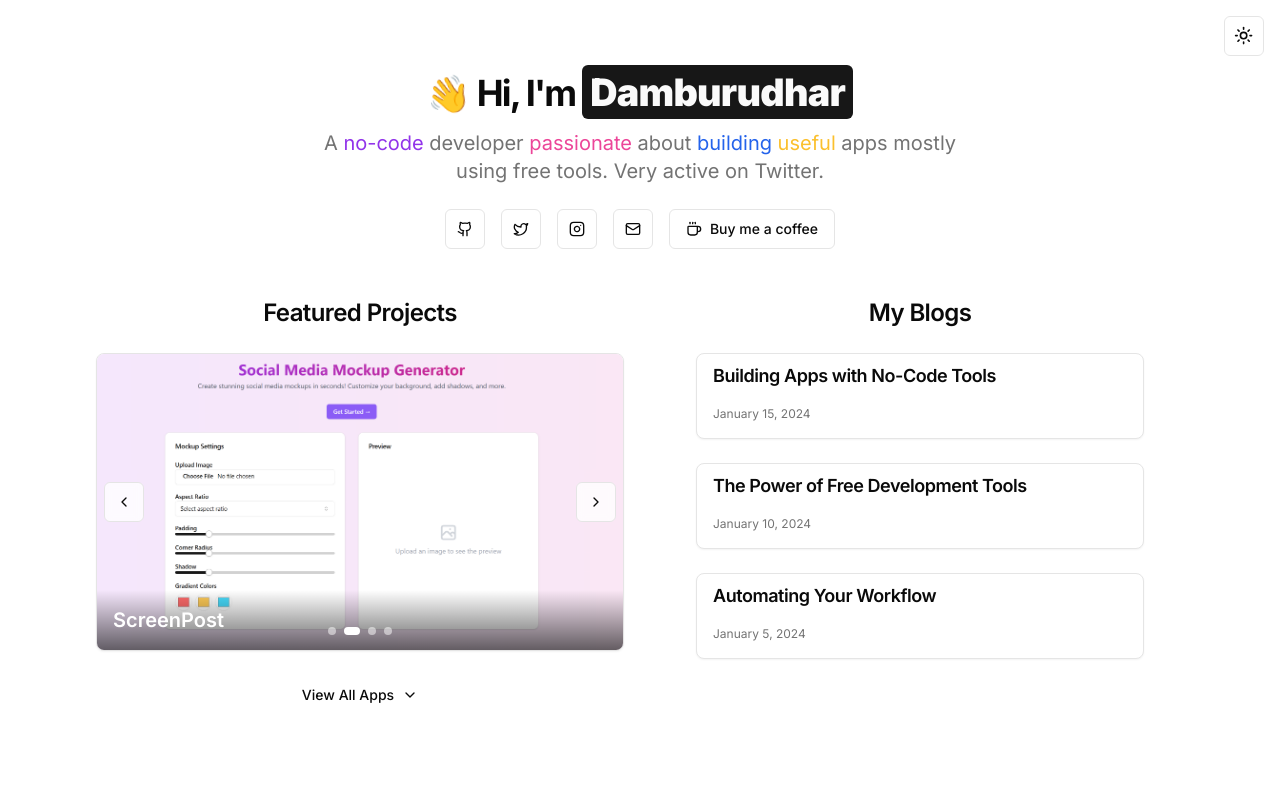
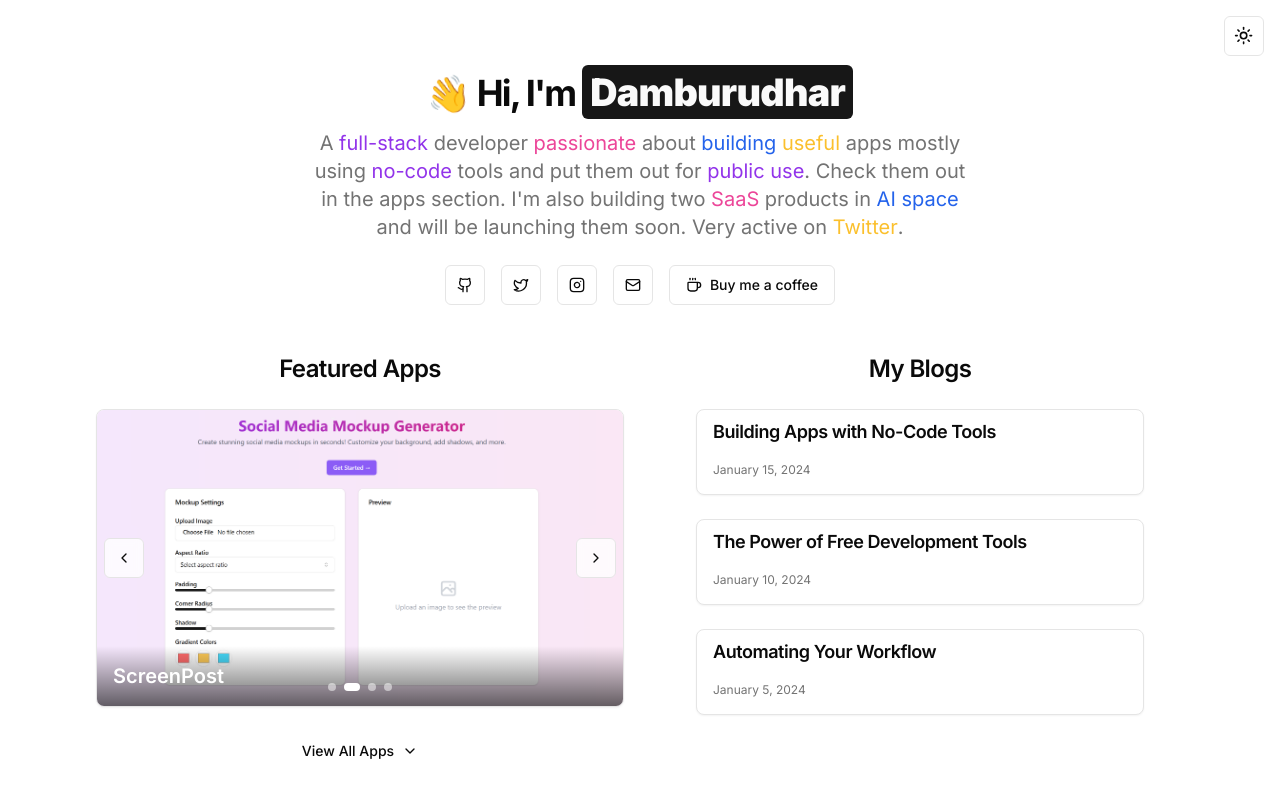
Before and after one commit to dambrubaba/text-portfolio, a Next.js app: page / in a window 1280 px wide. Shown: the top 796 px of the page. Built offline with nearby package versions, Linux system fonts and the light colour scheme.

Commit message:
fixed the hero section

```diff
--- a/app/page.tsx
+++ b/app/page.tsx
@@ -73,10 +73,11 @@ export default function Home() {
               <span className="wave">👋</span> Hi, I&apos;m <span className={`name-highlight ${interBlack.className}`}>Damburudhar</span>
             </h1>
             <p className="text-xl text-muted-foreground">
-              A <span className="highlight-1">no-code</span> developer
+              A <span className="highlight-1">full-stack</span> developer
               <span className="highlight-2"> passionate</span> about
               <span className="highlight-3"> building</span>
-              <span className="highlight-4"> useful</span> apps mostly using free tools. Very active on Twitter.
+              <span className="highlight-4"> useful</span> apps mostly using
+              <span className="highlight-1"> no-code</span> tools and put them out for <span className="highlight-1">public use</span>. Check them out in the apps section. I&apos;m also building two <span className="highlight-2">SaaS</span> products in <span className="highlight-3">AI space</span> and will be launching them soon. Very active on <span className="highlight-4">Twitter</span>.
             </p>
           </div>
 
@@ -116,7 +117,7 @@ export default function Home() {
 
         <div className="grid grid-cols-1 lg:grid-cols-2 gap-8">
           <section className="space-y-6">
-            <h2 className="text-2xl font-semibold tracking-tight text-foreground text-center">Featured Projects</h2>
+            <h2 className="text-2xl font-semibold tracking-tight text-foreground text-center">Featured Apps</h2>
             <AppSlideshow />
             <Button
               variant="ghost"
```
